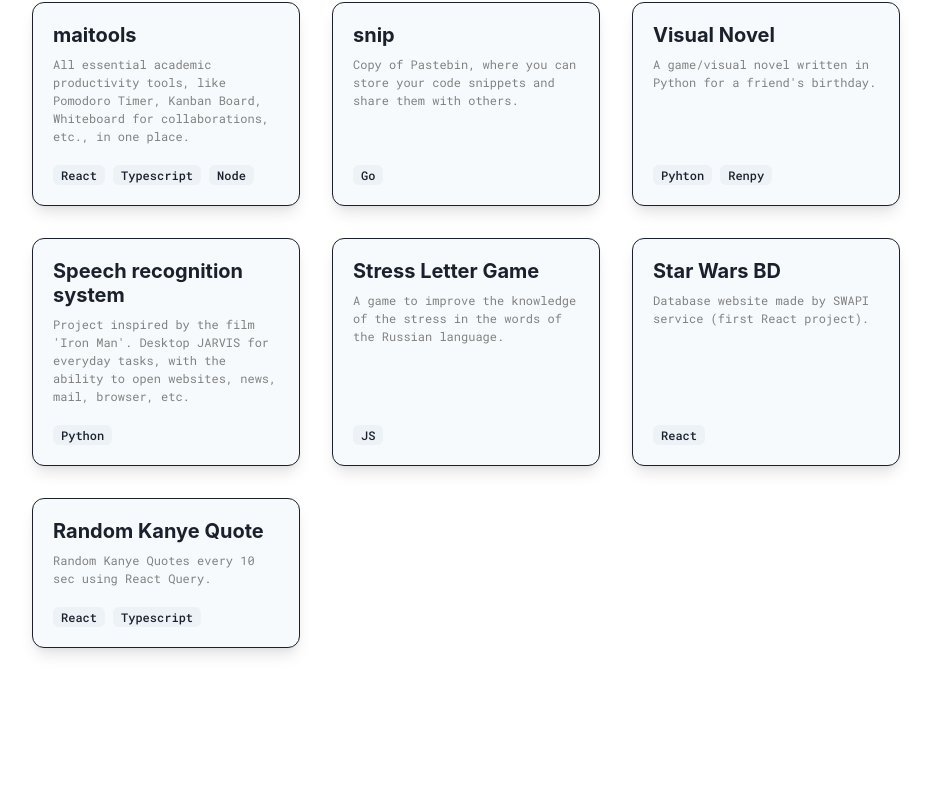
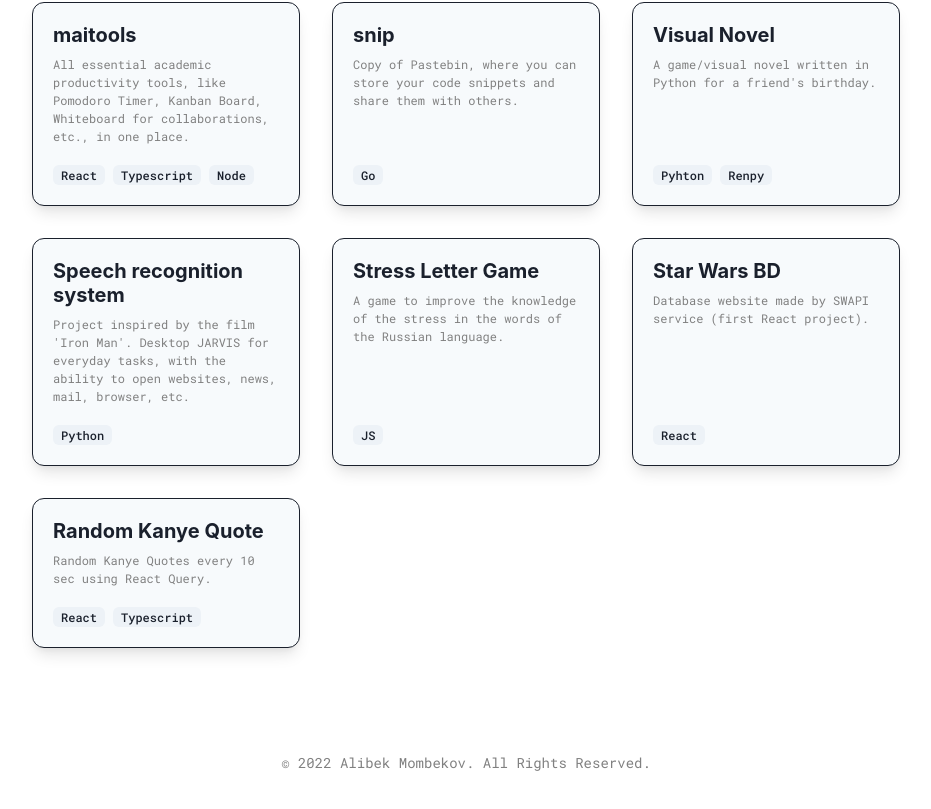
Before and after one commit to olimeme/oli-homepage-v2, a React (Create React App) app: page /blog in a window 1280 px wide. Shown: the part 1383-2192 px from the top of the page, without its empty margins (174-1105 px from the left). Before the commit the page ends 2095 px from the top, so only its background shows below. Built offline with nearby package versions, Linux system fonts and the light colour scheme.

Commit message:
add footer

```diff
--- a/src/components/Footer/Footer.jsx
+++ b/src/components/Footer/Footer.jsx
@@ -5,8 +5,9 @@ const Footer = () => {
   return (
     <Center p={10}>
       <Text fontSize={"sm"} color="grey">
-        © 2023 <Link href="https://github.com/olimeme">Alibek Mombekov</Link>.
-        All Rights Reserved.
+        © {new Date().getFullYear()}{" "}
+        <Link href="https://github.com/olimeme">Alibek Mombekov</Link>. All
+        Rights Reserved.
       </Text>
     </Center>
   );
--- a/src/components/Main/Main.jsx
+++ b/src/components/Main/Main.jsx
@@ -14,7 +14,7 @@ const Main = () => {
       <Experience />
       <Education />
       <Projects />
-      {/* <Footer /> */}
+      <Footer />
     </>
   );
 };
```
